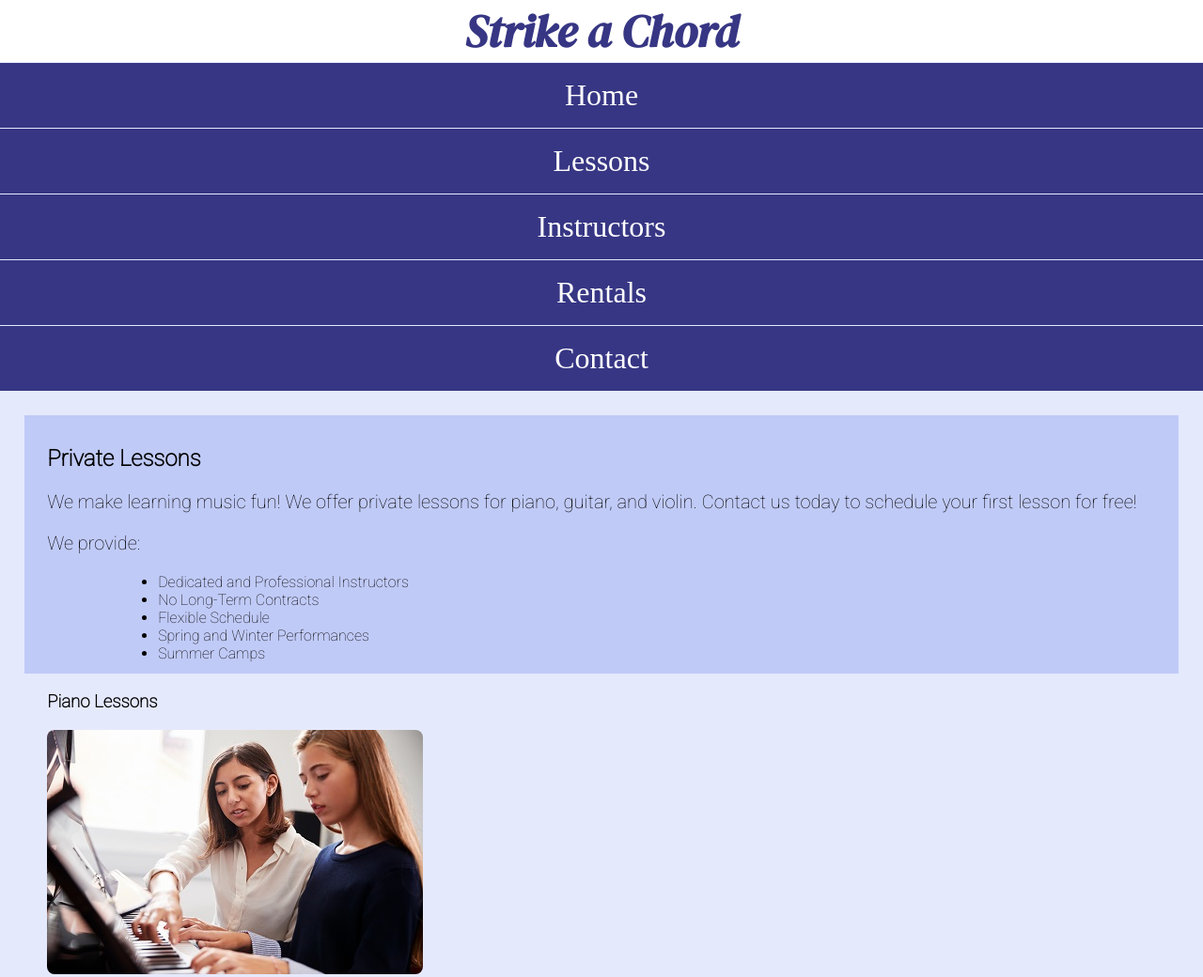
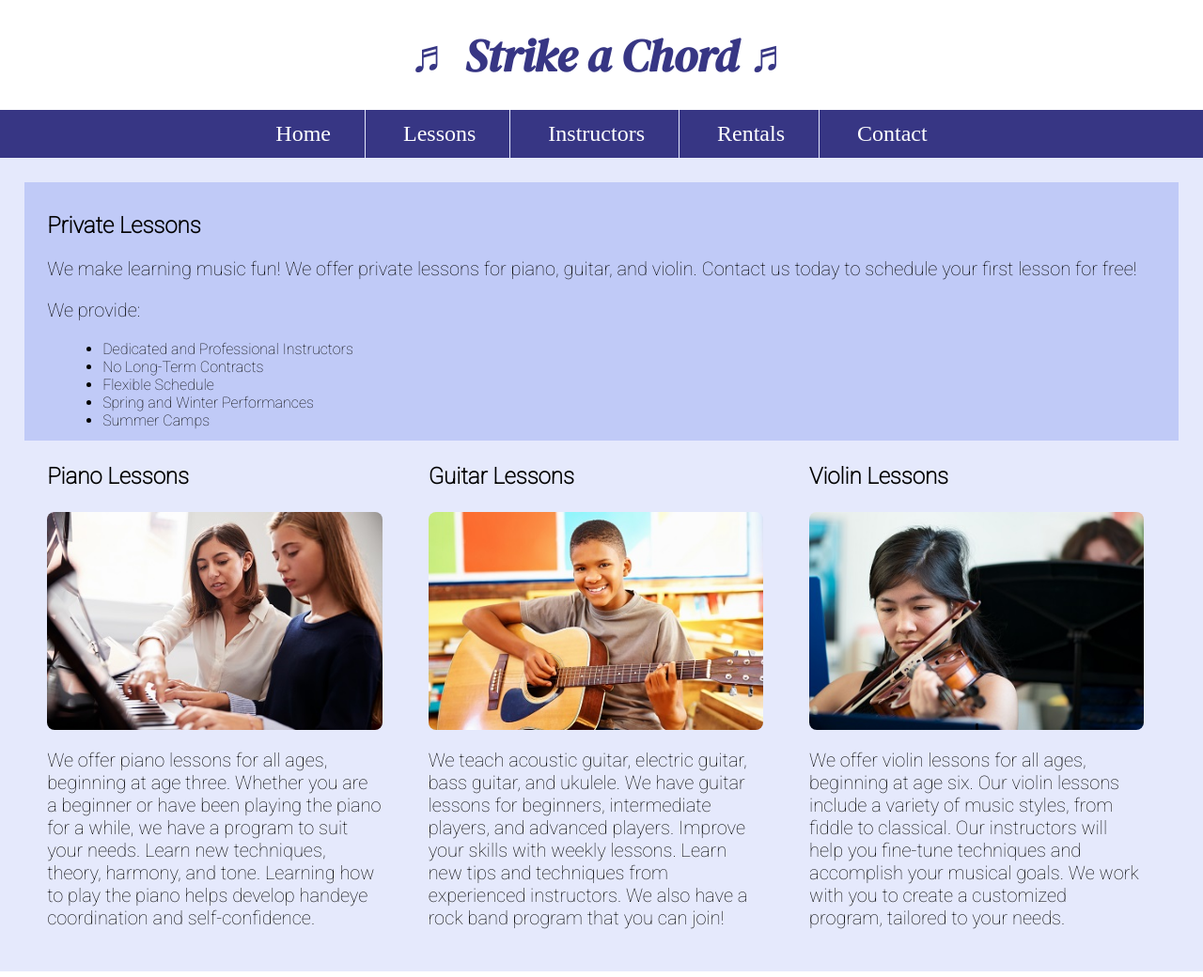
Before and after one commit to DFrancis84/music, a plain HTML site: page lessons.html in a window 1280 px wide. Shown: the top 1040 px of the page at 94% size. Drawn offline with Linux system fonts and the light colour scheme.

Commit message:
assignment updates

```diff
--- a/css/styles.css
+++ b/css/styles.css
@@ -141,3 +141,77 @@ footer a {
     color: #4645a8;
     text-decoration: none;
 }
+
+/* Media Query for Tablet Viewport */
+@media screen and (min-width: 550px), print {
+  /* Tablet Viewport: Show tab-desk class, hide mobile class */
+  .tab-desk {
+    display: block;
+  }
+  .mobile {
+    display: none;
+  }
+
+  /* Tablet Viewport: Style rule for header content */
+  span.tab-desk {
+    display: inline;
+  }
+
+  /* Tablet Viewport: Style rules for nav area */
+  nav li {
+    border-top: none;
+    display: inline-block;
+    font-size: 1.5em;
+    border-right: 1px solid #e5e9fc;
+  }
+  nav li:last-child {
+    border-right: none;
+  }
+  nav li a {
+    padding: .25em .5em;
+  }
+
+  /* Tablet Viewport: Style rule for map */
+  .map {
+    height: 450px;
+    width: 500px;
+  }
+}
+
+/* Media Query for Desktop Viewport */
+@media screen and (min-width: 769px), print {
+  /* Desktop Viewport: Style rule for header */
+  header {
+    padding: 2%;
+  }
+
+  /* Desktop Viewport: Style rules for nav area */
+  nav li a {
+    padding: .5em 1.5em;
+  }
+  nav li a:hover {
+    color: #373684;
+    background-color: #e5e9fc;
+  }
+
+  /* Desktop Viewport: Style rules for main content */
+  #info ul {
+    margin-left: 5%;
+  }
+  main h3 {
+    font-size: 1.5em;
+  }
+  #piano, #guitar, #violin {
+    width: 29%;
+    float: left;
+    margin: 0% 2%;
+  }
+}
+
+/* Media Query for Print. */
+@media print {
+  body {
+    background-color: #fff;
+    color: #000;
+  }
+}
```
Also changed, not shown: contact.html (+2 -1 lines).
